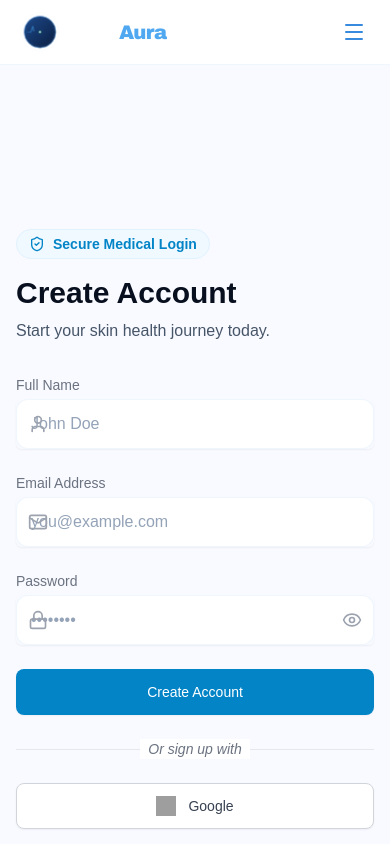
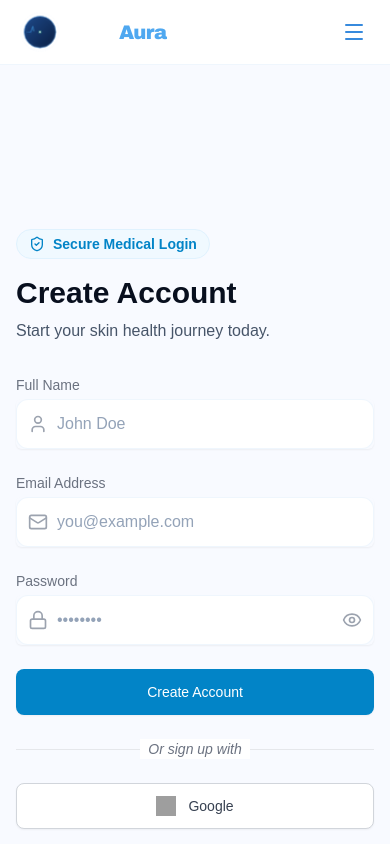
Before and after one commit to prince-0045/SkinAi, a React (Vite) app in the folder frontend/: page /signup in a window 390 px wide. Shown: the top 844 px of the page. Built offline with nearby package versions, Linux system fonts and the light colour scheme; no server answers; grey boxes are pictures that could not be loaded.

Commit message:
Fix input field overlap by restoring Tailwind padding and removing CSS override

```diff
--- a/frontend/src/index.css
+++ b/frontend/src/index.css
@@ -248,7 +248,6 @@ h1, h2, h3, .logo-text, .page-title {
   border: 1px solid var(--border-subtle);
   color: var(--white-full);
   border-radius: 12px;
-  padding: 12px 14px;
   transition: all 0.25s ease;
   font-family: var(--font-body);
 }
--- a/frontend/src/pages/Login.jsx
+++ b/frontend/src/pages/Login.jsx
@@ -78,7 +78,7 @@ export default function Login() {
                             name="email"
                             id="email"
                             required
-                            className="input-field block w-full pl-10 sm:text-sm"
+                            className="input-field block w-full pl-10 py-3 sm:text-sm"
                             placeholder="you@example.com"
                             value={email}
                             onChange={(e) => setEmail(e.target.value)}
@@ -97,7 +97,7 @@ export default function Login() {
                             name="password"
                             id="password"
                             required
-                            className="input-field block w-full pl-10 pr-10 sm:text-sm"
+                            className="input-field block w-full pl-10 pr-10 py-3 sm:text-sm"
                             placeholder="••••••••"
                             value={password}
                             onChange={(e) => setPassword(e.target.value)}
--- a/frontend/src/pages/Signup.jsx
+++ b/frontend/src/pages/Signup.jsx
@@ -95,7 +95,7 @@ export default function Signup() {
                             type="text"
                             id="name"
                             required
-                            className="input-field block w-full pl-10 sm:text-sm"
+                            className="input-field block w-full pl-10 py-3 sm:text-sm"
                             placeholder="John Doe"
                             value={name}
                             onChange={(e) => setName(e.target.value)}
@@ -113,7 +113,7 @@ export default function Signup() {
                             type="email"
                             id="email"
                             required
-                            className="input-field block w-full pl-10 sm:text-sm"
+                            className="input-field block w-full pl-10 py-3 sm:text-sm"
                             placeholder="you@example.com"
                             value={email}
                             onChange={(e) => setEmail(e.target.value)}
@@ -131,7 +131,7 @@ export default function Signup() {
                             type={showPassword ? "text" : "password"}
                             id="password"
                             required
-                            className="input-field block w-full pl-10 pr-10 sm:text-sm"
+                            className="input-field block w-full pl-10 pr-10 py-3 sm:text-sm"
                             placeholder="••••••••"
                             value={password}
                             onChange={(e) => setPassword(e.target.value)}
```
